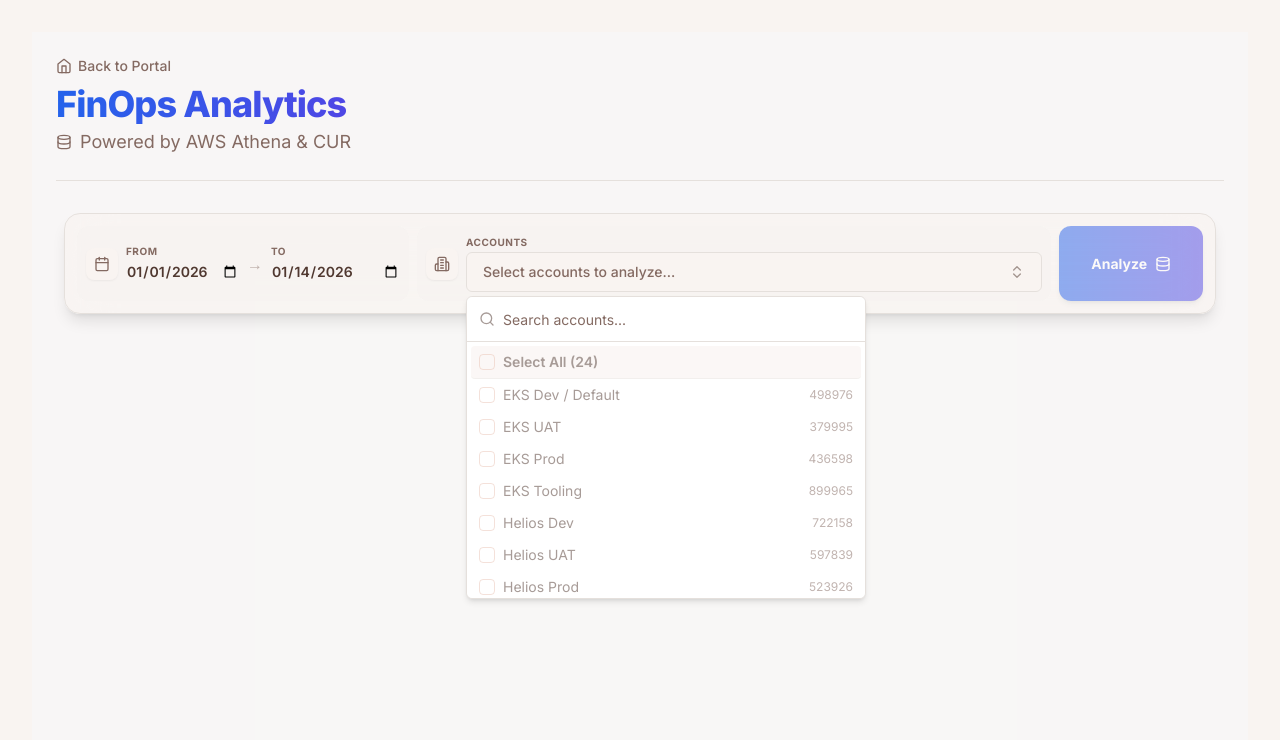
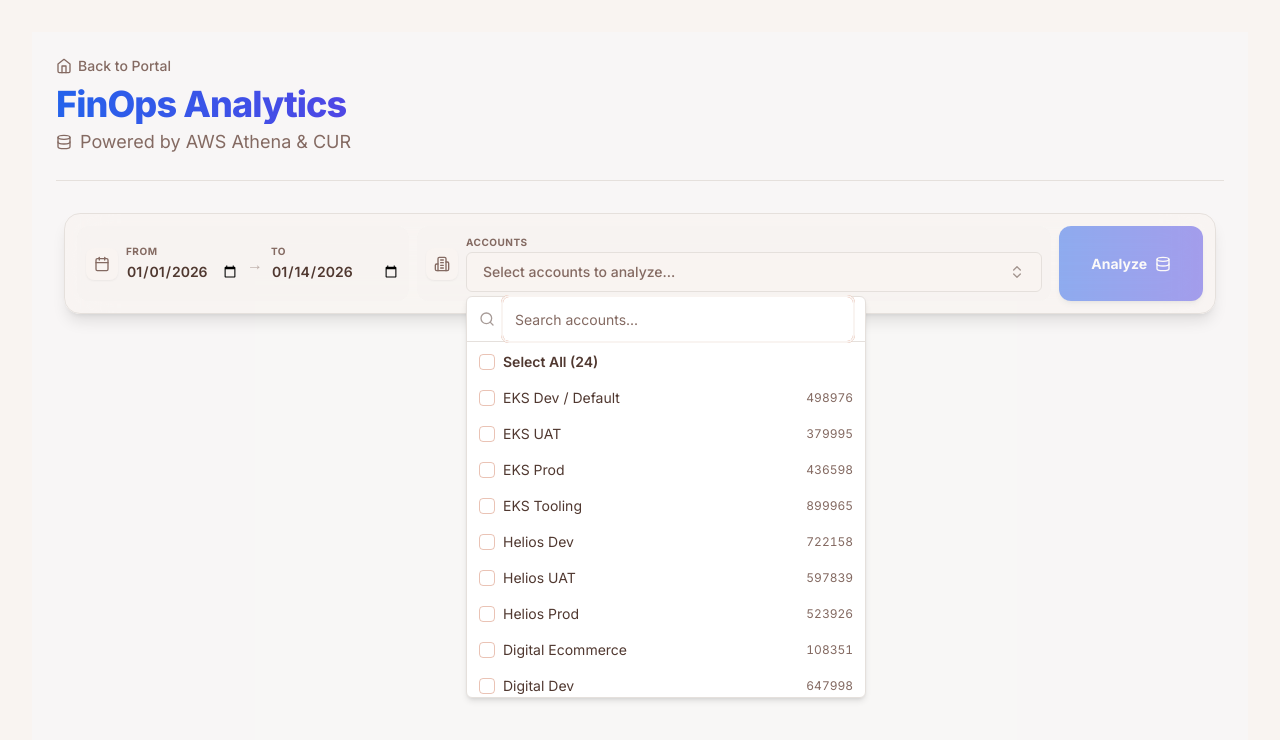
Before and after one commit to Landinencio/PlatformPortal, a Next.js app: page /finops-athena in a window 1280 px wide. Both pictures are taken after a click on the button "Select accounts to analyze...". Shown: the top 740 px of the page. Built offline with nearby package versions, Linux system fonts and the light colour scheme.

Commit message:
fix(finops): refactor AccountMultiSelect to use native inputs over cmdk

```diff
--- a/src/components/finops/AccountMultiSelect.tsx
+++ b/src/components/finops/AccountMultiSelect.tsx
@@ -1,23 +1,17 @@
 "use client";
 
 import { useState } from "react";
-import { Check, ChevronsUpDown } from "lucide-react";
+import { ChevronsUpDown, Search, Check } from "lucide-react";
 import { cn } from "@/lib/utils";
 import { Button } from "@/components/ui/button";
-import {
-    Command,
-    CommandEmpty,
-    CommandGroup,
-    CommandInput,
-    CommandItem,
-    CommandList,
-} from "@/components/ui/command";
 import {
     Popover,
     PopoverContent,
     PopoverTrigger,
 } from "@/components/ui/popover";
 import { Badge } from "@/components/ui/badge";
+import { Checkbox } from "@/components/ui/checkbox";
+import { Input } from "@/components/ui/input";
 
 interface Account {
     id: string;
@@ -38,6 +32,7 @@ export function AccountMultiSelect({
     placeholder = "Select accounts..."
 }: AccountMultiSelectProps) {
     const [open, setOpen] = useState(false);
+    const [searchTerm, setSearchTerm] = useState("");
 
     const toggleAccount = (accountId: string) => {
         if (selectedIds.includes(accountId)) {
@@ -57,6 +52,12 @@ export function AccountMultiSelect({
 
     const selectedAccounts = accounts.filter(a => selectedIds.includes(a.id));
 
+    // Filter logic
+    const filteredAccounts = accounts.filter(account =>
+        account.name.toLowerCase().includes(searchTerm.toLowerCase()) ||
+        account.id.includes(searchTerm)
+    );
+
     return (
         <Popover open={open} onOpenChange={setOpen}>
             <PopoverTrigger asChild>
@@ -66,7 +67,7 @@ export function AccountMultiSelect({
                     aria-expanded={open}
                     className="w-full justify-between h-auto min-h-[2.5rem] py-2"
                 >
-                    <div className="flex flex-wrap gap-1 flex-1">
+                    <div className="flex flex-wrap gap-1 flex-1 text-left">
                         {selectedIds.length === 0 ? (
                             <span className="text-muted-foreground">{placeholder}</span>
                         ) : selectedIds.length === accounts.length ? (
@@ -92,15 +93,33 @@ export function AccountMultiSelect({
                 </Button>
             </PopoverTrigger>
             <PopoverContent className="w-[400px] p-0" align="start">
-                <Command>
-                    <CommandInput placeholder="Search accounts..." />
-                    <CommandList>
-                        <CommandEmpty>No account found.</CommandEmpty>
-                        <CommandGroup className="max-h-64 overflow-auto">
-                            <CommandItem
-                                onSelect={toggleAll}
-                                className="font-semibold border-b"
-                                value="Select All"
+                <div className="flex flex-col max-h-[400px]">
+                    {/* Search Input */}
+                    <div className="flex items-center border-b px-3">
+                        <Search className="mr-2 h-4 w-4 shrink-0 opacity-50" />
+                        <Input
+                            placeholder="Search accounts..."
+                            className="flex h-11 w-full rounded-md border-none bg-transparent py-3 text-sm outline-none placeholder:text-muted-foreground focus-visible:ring-0 disabled:cursor-not-allowed disabled:opacity-50"
+                            value={searchTerm}
+                            onChange={(e) => setSearchTerm(e.target.value)}
+                        />
+                    </div>
+
+                    {/* List */}
+                    <div className="overflow-y-auto overflow-x-hidden p-1">
+                        {filteredAccounts.length === 0 ? (
+                            <div className="py-6 text-center text-sm text-muted-foreground">
+                                No account found.
+                            </div>
+                        ) : (
+                            <div className="space-y-1">
+                                {/* Select All Action */}
+                                <div
+                                    className={cn(
+                                        "relative flex cursor-default select-none items-center rounded-sm px-2 py-1.5 text-sm outline-none hover:bg-accent hover:text-accent-foreground cursor-pointer transition-colors",
+                                        selectedIds.length === accounts.length && "bg-accent/50"
+                                    )}
+                                    onClick={toggleAll}
                                 >
                                     <div
                                         className={cn(
@@ -112,13 +131,18 @@ export function AccountMultiSelect({
                                     >
                                         <Check className="h-4 w-4" />
                                     </div>
-                                Select All ({accounts.length})
-                            </CommandItem>
-                            {accounts.map((account) => (
-                                <CommandItem
+                                    <span className="font-semibold">Select All ({accounts.length})</span>
+                                </div>
+
+                                {/* Items */}
+                                {filteredAccounts.map((account) => (
+                                    <div
                                         key={account.id}
-                                    onSelect={() => toggleAccount(account.id)}
-                                    value={`${account.name} ${account.id}`}
+                                        className={cn(
+                                            "relative flex cursor-default select-none items-center rounded-sm px-2 py-1.5 text-sm outline-none hover:bg-accent hover:text-accent-foreground cursor-pointer transition-colors",
+                                            selectedIds.includes(account.id) && "bg-accent/50"
+                                        )}
+                                        onClick={() => toggleAccount(account.id)}
                                     >
                                         <div
                                             className={cn(
@@ -130,15 +154,16 @@ export function AccountMultiSelect({
                                         >
                                             <Check className="h-4 w-4" />
                                         </div>
-                                    <span>{account.name}</span>
-                                    <span className="ml-auto text-xs text-muted-foreground">
+                                        <span className="flex-1 truncate">{account.name}</span>
+                                        <span className="ml-2 text-xs text-muted-foreground tabular-nums">
                                             {account.id.slice(-6)}
                                         </span>
-                                </CommandItem>
+                                    </div>
                                 ))}
-                        </CommandGroup>
-                    </CommandList>
-                </Command>
+                            </div>
+                        )}
+                    </div>
+                </div>
             </PopoverContent>
         </Popover>
     );
```
Lines whose indentation alone changed are shown as unchanged.
